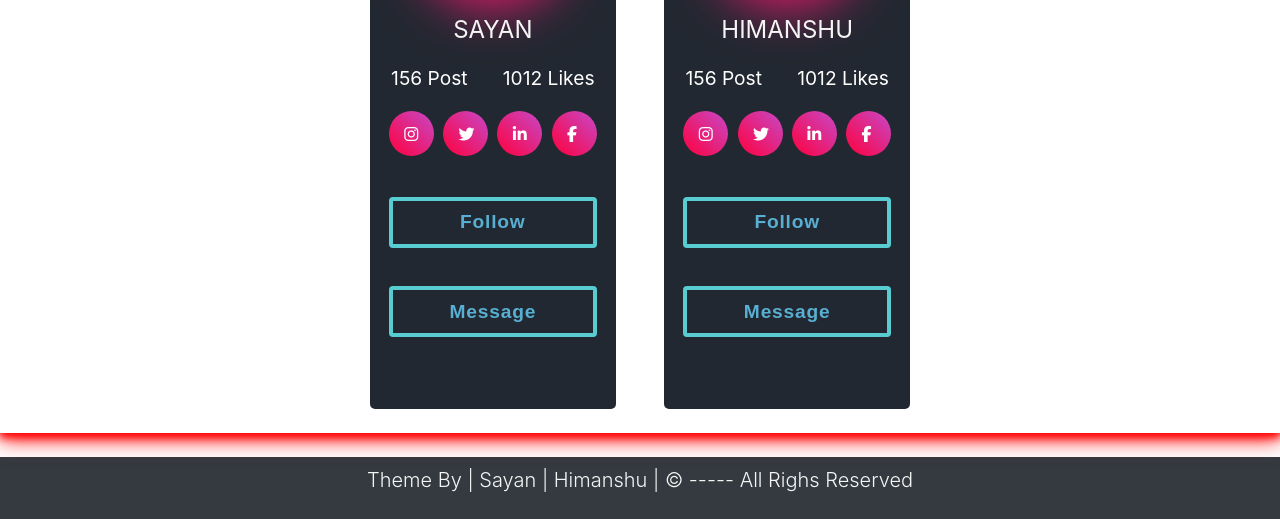
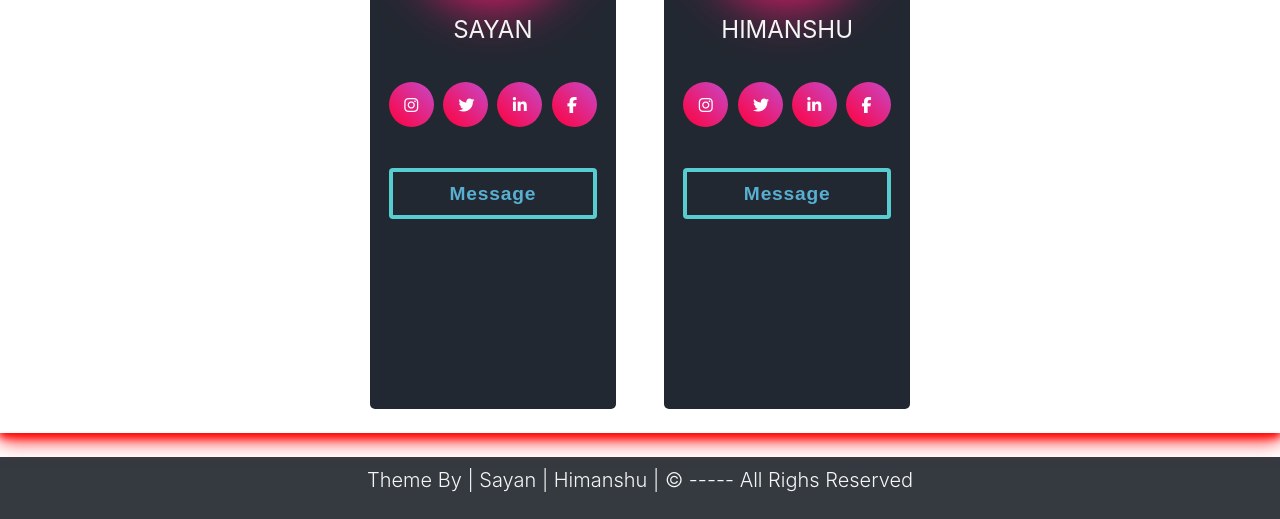
Before and after one commit to Sayan191/aec, a plain HTML site: page index.html in a window 1280 px wide. Shown: the part 2237-2756 px from the top of the page. Drawn offline with nearby package versions, Linux system fonts and the light colour scheme; a web font is replaced by a local one.

Commit message:
Update index.html

```diff
--- a/index.html
+++ b/index.html
@@ -116,14 +116,6 @@
             <p class="card__name">SAYAN</p>
             <div class="grid-container">
 
-              <div class="grid-child-posts">
-                156 Post
-              </div>
-
-              <div class="grid-child-followers">
-                1012 Likes
-              </div>
-
             </div>
             <ul class="social-icons">
               <li><a href="#"><i class="fa fa-instagram"></i></a></li>
@@ -131,7 +123,7 @@
               <li><a href="#"><i class="fa fa-linkedin"></i></a></li>
               <li><a href="https://www.facebook.com/profile.php?id=100005440547046"><i class="fa fa-facebook"></i></a></li>
             </ul>
-            <button class="btn draw-border">Follow</button>
+
             <button class="btn draw-border">Message</button>
         </div>
 
@@ -140,14 +132,6 @@
               <p class="card__name">HIMANSHU</p>
               <div class="grid-container">
 
-                <div class="grid-child-posts">
-                  156 Post
-                </div>
-
-                <div class="grid-child-followers">
-                  1012 Likes
-                </div>
-
               </div>
               <ul class="social-icons">
                 <li><a href="#"><i class="fa fa-instagram"></i></a></li>
@@ -155,7 +139,7 @@
                 <li><a href="#"><i class="fa fa-linkedin"></i></a></li>
                 <li><a href="https://www.facebook.com/himanshu.pandey.9469"><i class="fa fa-facebook"></i></a></li>
               </ul>
-              <button class="btn draw-border">Follow</button>
+
               <button class="btn draw-border">Message</button>
         </div>
 </div>
```
